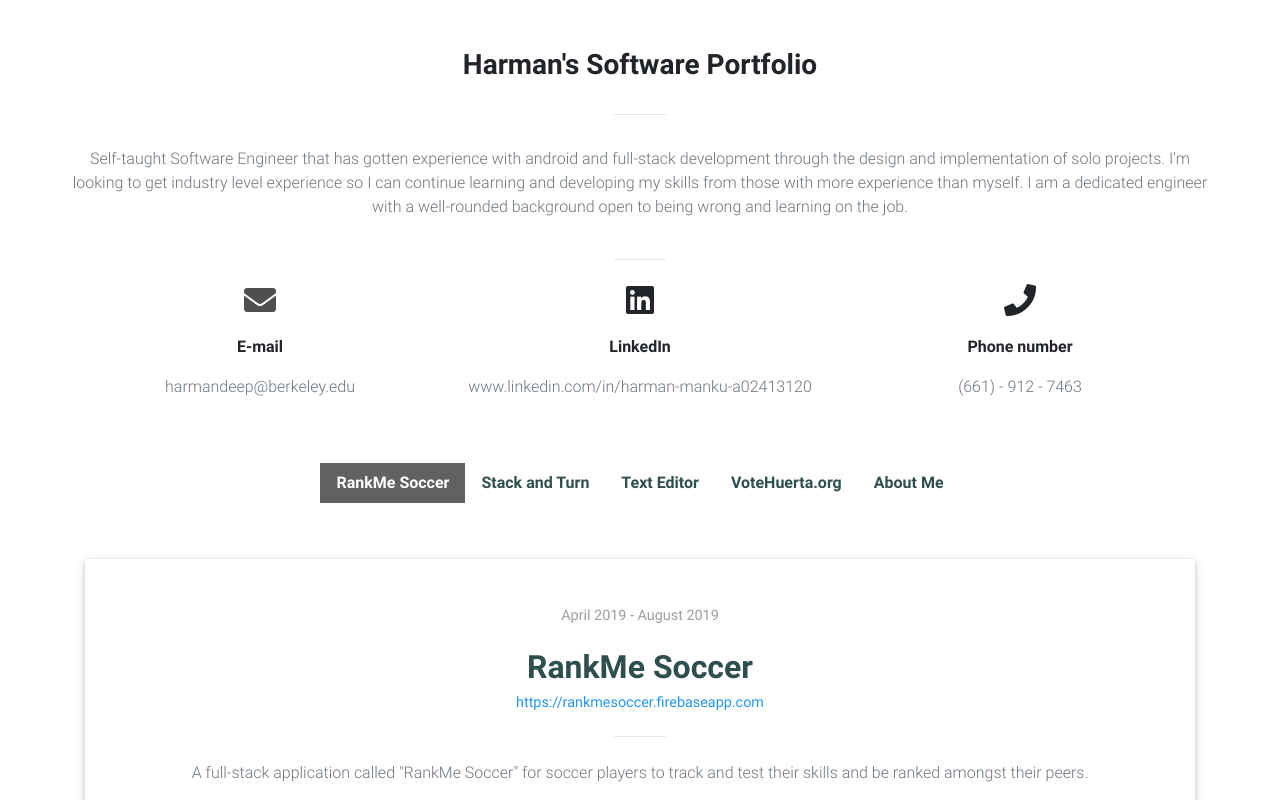
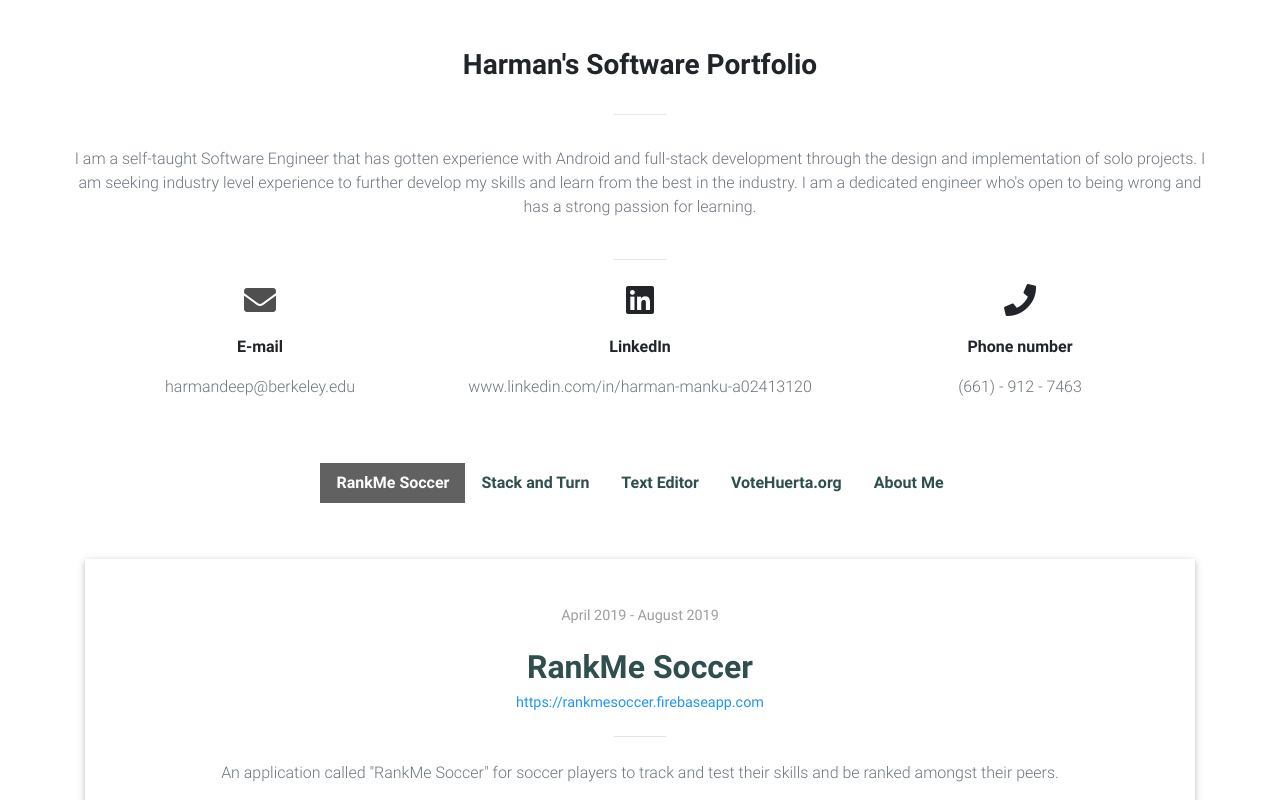
Before and after one commit to Harmanku/Harmanku.github.io, a plain HTML site: page index.html in a window 1280 px wide. Shown: the top 800 px of the page. Drawn offline with Linux system fonts and the light colour scheme.

Commit message:
adjusted intro

```diff
--- a/index.html
+++ b/index.html
@@ -51,11 +51,10 @@
 
       <div class="row">
 
-        <p class=" text-center text-muted pt-2">Self-taught Software Engineer that has gotten experience with
-          android and full-stack development through the design and implementation of solo projects. I'm looking to get
-          industry level experience so I can continue learning and developing my skills from those with more experience
-          than myself. I am a dedicated engineer with a well-rounded background open to being wrong and learning on the
-          job.</p>
+        <p class=" text-center text-muted pt-2">I am a self-taught Software Engineer that has gotten experience with
+          Android and full-stack development through the design and implementation of solo projects. I am seeking
+          industry level experience to further develop my skills and learn from the best in the industry. I am a
+          dedicated engineer who's open to being wrong and has a strong passion for learning.</p>
       </div>
       <hr class="w-header my-4">
 
@@ -158,7 +157,7 @@
               </a>
               <hr class="w-header my-4">
               <!-- Section description -->
-              <p class="text-muted mx-auto mb-5">A full-stack application called "RankMe Soccer" for soccer players to
+              <p class="text-muted mx-auto mb-5">An application called "RankMe Soccer" for soccer players to
                 track and test their skills and be ranked amongst their peers.</p>
 
               <div class="row text-center d-flex justify-content-center">
@@ -570,11 +569,14 @@
                     This story starts in high school around the time where everyone has to choose a career. I had no
                     idea what I wanted to do. So I found an online Career quiz and decided to take it. The kind of quiz
                     that tells you which career you should pursue. The quiz
-                    chose Software Engineer for me. At the time I didn't want to trust the quiz, so I asked a teacher, someone I
+                    chose Software Engineer for me. At the time I didn't want to trust the quiz, so I asked a teacher,
+                    someone I
                     thought of as a mentor. He told me that I should be a Mechanical Engineer. Believing that my teacher
-                    would know me more than a 10 minute quiz could, I decided that I would go with Mechanical Engineering. But now looking
+                    would know me more than a 10 minute quiz could, I decided that I would go with Mechanical
+                    Engineering. But now looking
                     back I'm sure I should've chosen Software Engineer. I realized this when I took software classes for
-                    the first time in college and fell in love with coding. So much so I even took my data structure course on top of my
+                    the first time in college and fell in love with coding. So much so I even took my data structure
+                    course on top of my
                     senior level classes. At the time it was to late to switch but I'm now looking back to get
                     into software field.
                   </p>
@@ -583,7 +585,8 @@
                     way. Being able to design Hardware has proven to be a valuable skill in my personal projects as well
                     as for my contract work. In the future I hope to be able to work on more difficult
                     projects involving both software and hardware. I've gotten plenty of experience working as a
-                    Mechanical engineer as part of a company at Aether and by completing contract work, now I'm looking to do the same with
+                    Mechanical engineer as part of a company at Aether and by completing contract work, now I'm looking
+                    to do the same with
                     Software Engineering.
                   </p>
                 </div>
```
